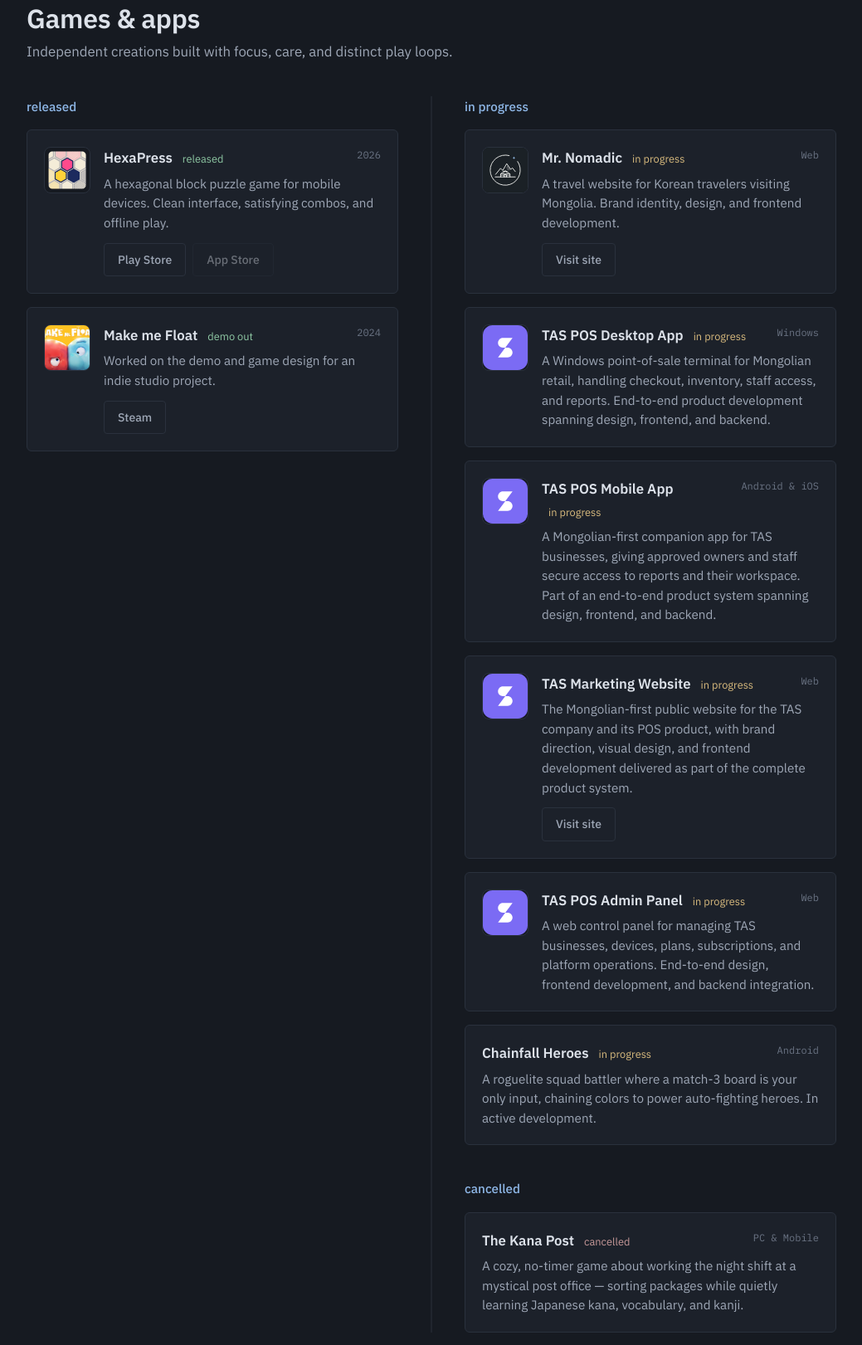
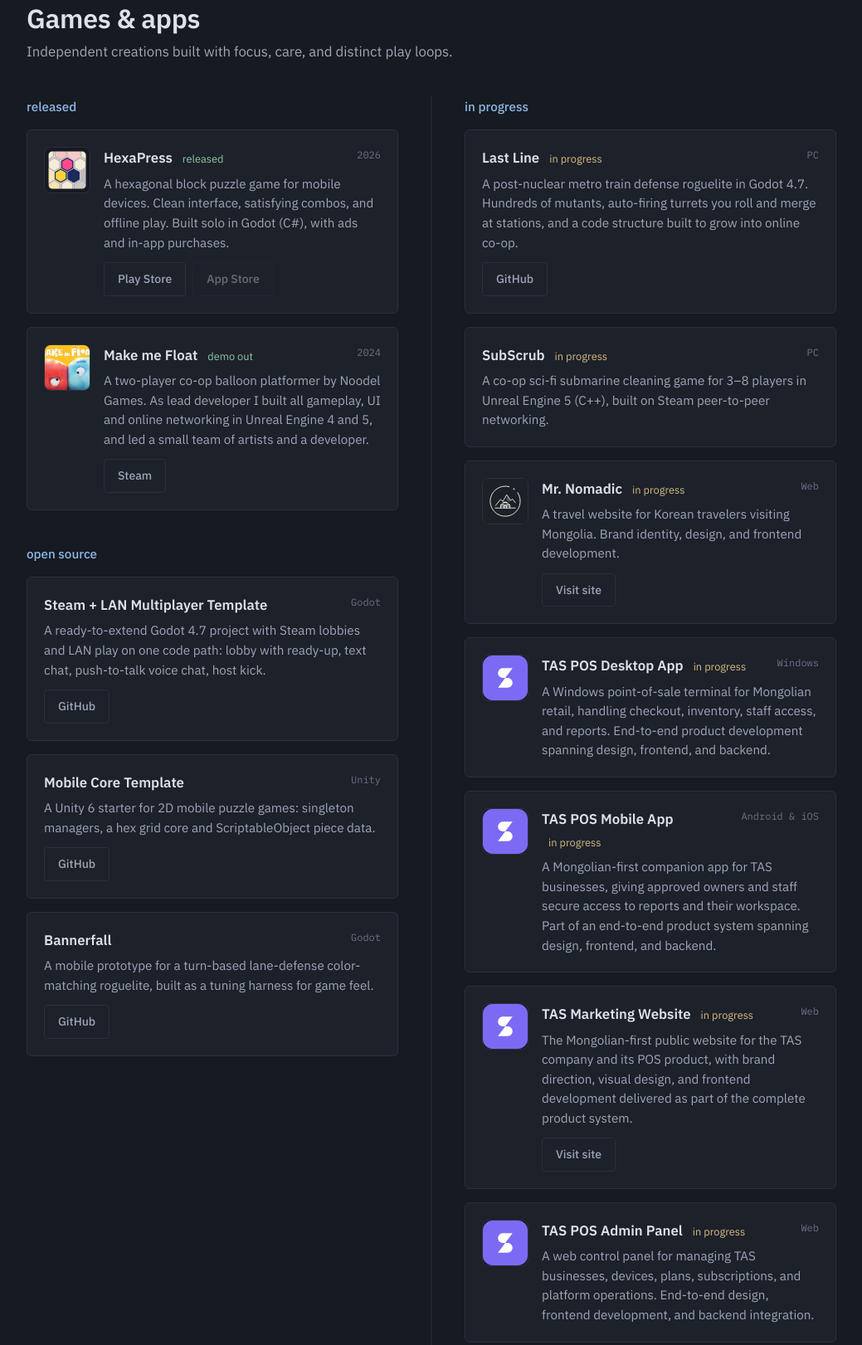
Before and after one commit to Rudensama/rudensama.github.io, a plain HTML site: page work.html in a window 1280 px wide. Shown: the part 137-1758 px from the top of the page at 83% size, without its empty margins (120-1159 px from the left). Drawn offline with Linux system fonts and the light colour scheme.

Commit message:
Update portfolio for job applications

```diff
--- a/work.html
+++ b/work.html
@@ -45,7 +45,7 @@
                     <span class="item-title">HexaPress <span class="badge badge-live">released</span></span>
                     <span class="item-meta">2026</span>
                   </div>
-                  <div class="item-desc">A hexagonal block puzzle game for mobile devices. Clean interface, satisfying combos, and offline play.</div>
+                  <div class="item-desc">A hexagonal block puzzle game for mobile devices. Clean interface, satisfying combos, and offline play. Built solo in Godot (C#), with ads and in-app purchases.</div>
                   <div class="btn-group">
                     <a class="btn btn-secondary" href="https://play.google.com/store/apps/details?id=rudensama.game.hexapress" target="_blank" rel="noopener">Play Store</a>
                     <a class="btn" disabled aria-disabled="true" style="opacity:0.4;pointer-events:none;cursor:not-allowed;" href="#">App Store</a>
@@ -61,11 +61,47 @@
                     <span class="item-title">Make me Float <span class="badge badge-live">demo out</span></span>
                     <span class="item-meta">2024</span>
                   </div>
-                  <div class="item-desc">Worked on the demo and game design for an indie studio project.</div>
+                  <div class="item-desc">A two-player co-op balloon platformer by Noodel Games. As lead developer I built all gameplay, UI and online networking in Unreal Engine 4 and 5, and led a small team of artists and a developer.</div>
                   <div class="btn-group">
                     <a class="btn btn-secondary" href="https://store.steampowered.com/app/2165530/Make_me_Float/" target="_blank" rel="noopener">Steam</a>
                   </div>
                 </div>
+              </div>
+            </div>
+          </div>
+        </section>
+
+        <section>
+          <div class="section-title">open source</div>
+          <div class="list">
+            <div class="list-item">
+              <div class="list-item-header">
+                <span class="item-title">Steam + LAN Multiplayer Template</span>
+                <span class="item-meta">Godot</span>
+              </div>
+              <div class="item-desc">A ready-to-extend Godot 4.7 project with Steam lobbies and LAN play on one code path: lobby with ready-up, text chat, push-to-talk voice chat, host kick.</div>
+              <div class="btn-group">
+                <a class="btn btn-secondary" href="https://github.com/Rudensama/steam-template" target="_blank" rel="noopener">GitHub</a>
+              </div>
+            </div>
+            <div class="list-item">
+              <div class="list-item-header">
+                <span class="item-title">Mobile Core Template</span>
+                <span class="item-meta">Unity</span>
+              </div>
+              <div class="item-desc">A Unity 6 starter for 2D mobile puzzle games: singleton managers, a hex grid core and ScriptableObject piece data.</div>
+              <div class="btn-group">
+                <a class="btn btn-secondary" href="https://github.com/Rudensama/mobile-core-template" target="_blank" rel="noopener">GitHub</a>
+              </div>
+            </div>
+            <div class="list-item">
+              <div class="list-item-header">
+                <span class="item-title">Bannerfall</span>
+                <span class="item-meta">Godot</span>
+              </div>
+              <div class="item-desc">A mobile prototype for a turn-based lane-defense color-matching roguelite, built as a tuning harness for game feel.</div>
+              <div class="btn-group">
+                <a class="btn btn-secondary" href="https://github.com/Rudensama/bannerfall" target="_blank" rel="noopener">GitHub</a>
               </div>
             </div>
           </div>
@@ -77,6 +113,23 @@
         <section>
           <div class="section-title">in progress</div>
           <div class="list">
+            <div class="list-item">
+              <div class="list-item-header">
+                <span class="item-title">Last Line <span class="badge badge-soon">in progress</span></span>
+                <span class="item-meta">PC</span>
+              </div>
+              <div class="item-desc">A post-nuclear metro train defense roguelite in Godot 4.7. Hundreds of mutants, auto-firing turrets you roll and merge at stations, and a code structure built to grow into online co-op.</div>
+              <div class="btn-group">
+                <a class="btn btn-secondary" href="https://github.com/Rudensama/last-line" target="_blank" rel="noopener">GitHub</a>
+              </div>
+            </div>
+            <div class="list-item">
+              <div class="list-item-header">
+                <span class="item-title">SubScrub <span class="badge badge-soon">in progress</span></span>
+                <span class="item-meta">PC</span>
+              </div>
+              <div class="item-desc">A co-op sci-fi submarine cleaning game for 3–8 players in Unreal Engine 5 (C++), built on Steam peer-to-peer networking.</div>
+            </div>
             <div class="list-item">
               <div class="list-item-content">
                 <img class="list-item-icon" src="assets/img/mr-nomadic-logo.svg" alt="Mr. Nomadic logo" width="56" height="56" />
```
Also changed, not shown: about.html (+22 -12 lines), index.html (+7 -3 lines).
